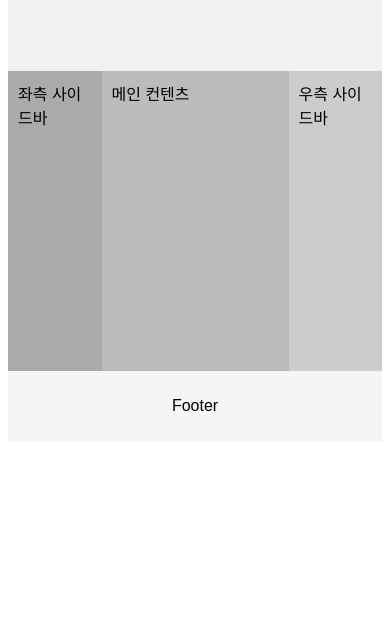
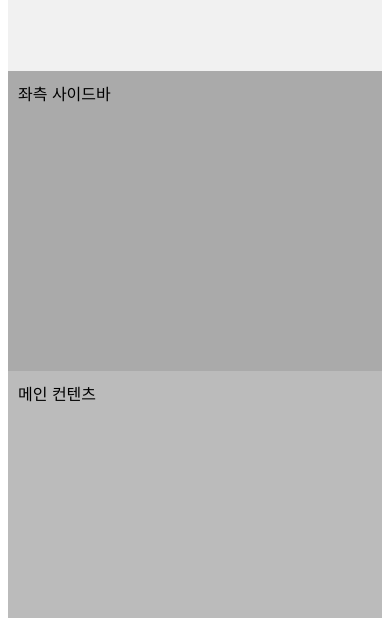
Before and after one commit to PJW527/UI, a plain HTML site: page float1/index2.html in a window 390 px wide. Shown: the part 226-844 px from the top of the page. Drawn offline with Linux system fonts and the light colour scheme.

Commit message:
11월 26일 수업 내용

```diff
--- a/float1/index2.html
+++ b/float1/index2.html
@@ -7,9 +7,10 @@
 
     <style>
         /* 박스 구현 */
+        /* 태그의 너비, 높이의 기준을 어디에 두는가를 설정하는 속성 */
 
         * {
-            box-sizing: border-box;
+            box-sizing: border-box;                     /* 보더박스 배당이 요즘같은 반응형 웹사이트 구성에 편한 구조 */
         }
 
         body {
@@ -18,7 +19,9 @@
 
         header, .header {
             background-color: #f1f1f1;       /*      상단부 구현    */
+            /* 컨텐츠 영역과 외부 테두리 선 사이의 빈공간 */
             padding: 30px;
+            /* 텍스트 중앙 정렬 */
             text-align: center;
             font-size: 35px;
         }
@@ -31,6 +34,7 @@
         }
 
         .left, .right {                  /* 글자 설정 */
+            /* float : 원래 이미지와 글자를 한 라인에 표시하기 위해 만들어진 속성. 해당 태그를 공중에 띄워서 왼쪽 혹은 오른쪽으로 정렬 */
             float: left;
             width: 25%;
             padding: 10px;
@@ -57,17 +61,22 @@
         #boxc {
             background-color: #cccccc;
         }
-
+        /* ::after 해당 태그가 그려지고 난 후 동작하는 속성 */
         main::after, .main::after {
             content: "";
-            display: table;                /*      footer가 안붙음 */
-            clear: both;
-        }
+            display: table;                 /*      footer가 안붙음 */
+            clear: both;                    /* float 속성 사용 후 float 속성을 원래대로 clear 해줘야함. 만약 clear 하지 않을경우 ui가 표시되는것을 보장하지 못함 */
+        }                                   /* float 속성의 clear는 float 속성을 사용한 태그가 하는 것이 아니라 해당 태그 다음에 사용되는 태그가 해줘야 함 */
+                                            /* 현재는 float을 사용하는 태그의 부모태그에서 float 속성을 clear 시키는 방법을 사용함 */
 
-        @media (max-width: 576px) {        /*     화면 크기를 576px 이하로 줄이면 가로로 박스가 정렬된게 세로로 박스가 정렬됨 (반응형 웹 디자인)  */
-            header { width: 100%; }
-            main { width: 100%; }
-            footer { width: 100%; }
+
+        /* 미디어 쿼리 : CSS3버전에서 새로 도입된 기술 */
+        /* 회면의 크기에 따라서 CSS 속성을 변경할수 있는 기술. 보통 @media screen and (max-width: 576px) {S }    와 같이 쓰임 */
+
+        @media (max-width: 576px) {        /*     화면 크기 576px 이하까지만 가로로 박스가 정렬된게 세로로 박스가 정렬됨 (반응형 웹 디자인)  */
+            .left { width: 100%; }
+            .main { width: 100%; }
+            .right { width: 100%; }
         }
 
 
@@ -96,9 +105,6 @@
 </body>
 
 
-<!-- 아니면 전통적인 방법   : XHTML(HTML4)
-
-
--->
+<!-- 아니면 전통적인 방법   : XHTML(HTML4) -->
 
 </html>
```
